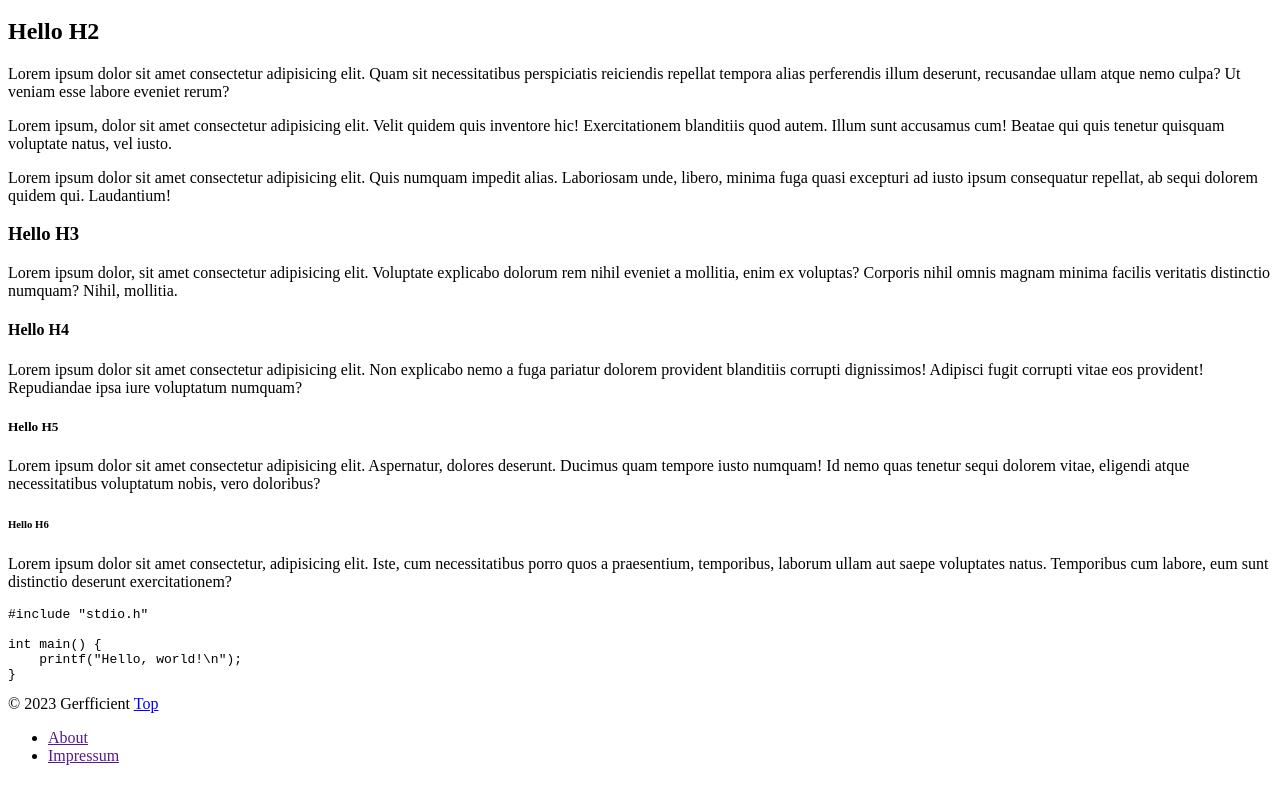
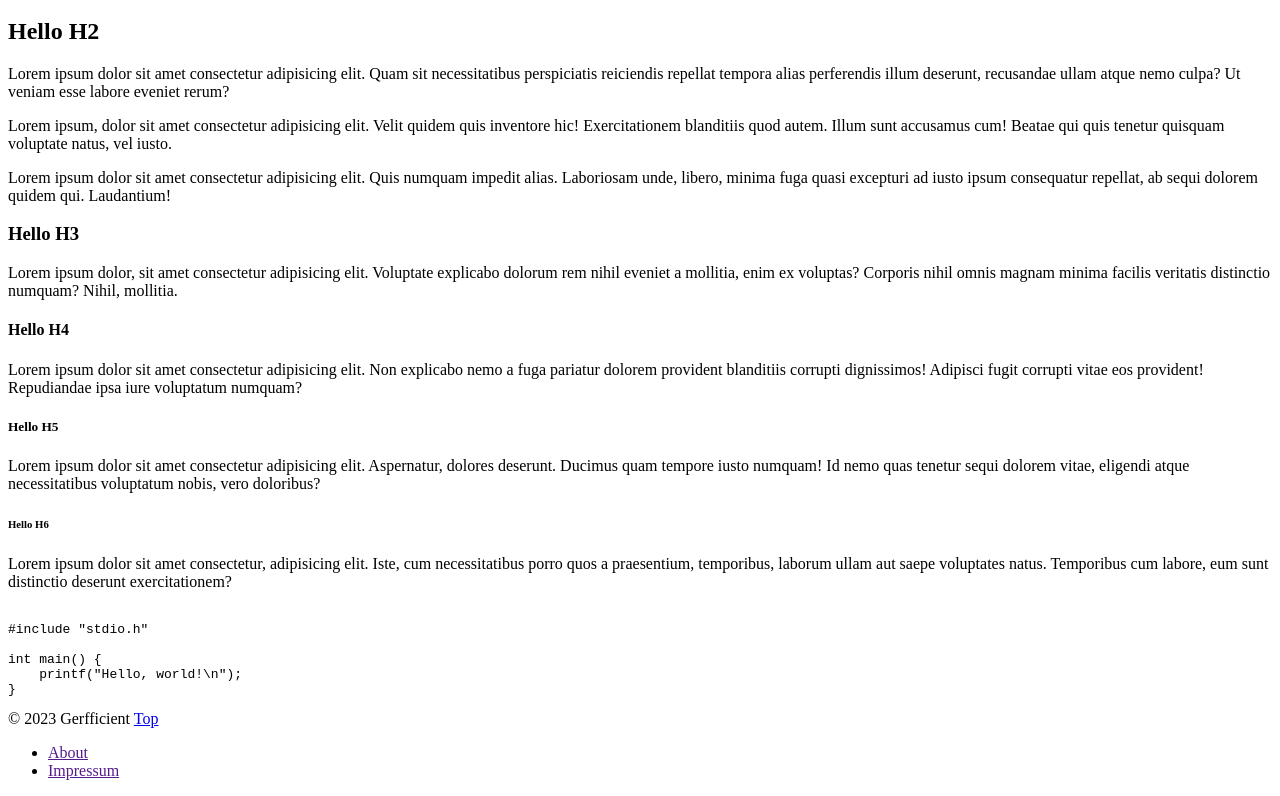
Before and after one commit to Muxelmann/gerfficient, a plain HTML site: page src-style/post.html in a window 1280 px wide. Shown: the part 2753-3549 px from the top of the page. Drawn offline with Linux system fonts and the light colour scheme.

Commit message:
style amendments

```diff
--- a/src-flask/gerfficient/static/style.css
+++ b/src-flask/gerfficient/static/style.css
@@ -82,9 +82,7 @@ pre {
     font-family: monospace;
     font-size: 1rem;
     text-align: left;
-}
-
-pre {
+    white-space: pre-wrap;
     padding: 0.5rem;
     background-color: var(--col-pre);
     border-radius: 0.25rem;
--- a/src-style/post.html
+++ b/src-style/post.html
@@ -72,13 +72,13 @@
             <p>Lorem ipsum dolor sit amet consectetur, adipisicing elit. Iste, cum necessitatibus porro quos a
                 praesentium, temporibus, laborum ullam aut saepe voluptates natus. Temporibus cum labore, eum sunt
                 distinctio deserunt exercitationem?</p>
-            <pre>
+            <pre><code class="language-c">
 #include "stdio.h"
 
 int main() {
     printf("Hello, world!\n");
 }
-</pre>
+</code></pre>
         </article>
 
 
```
